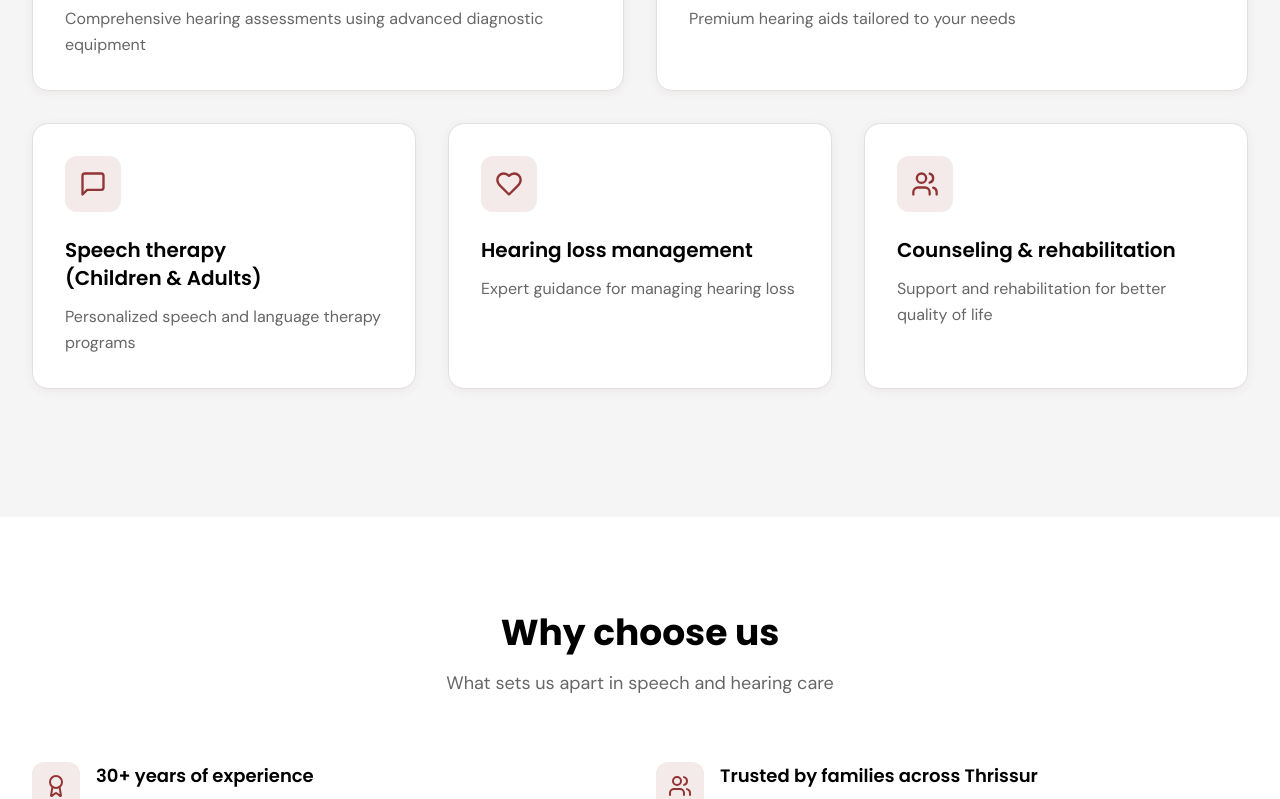
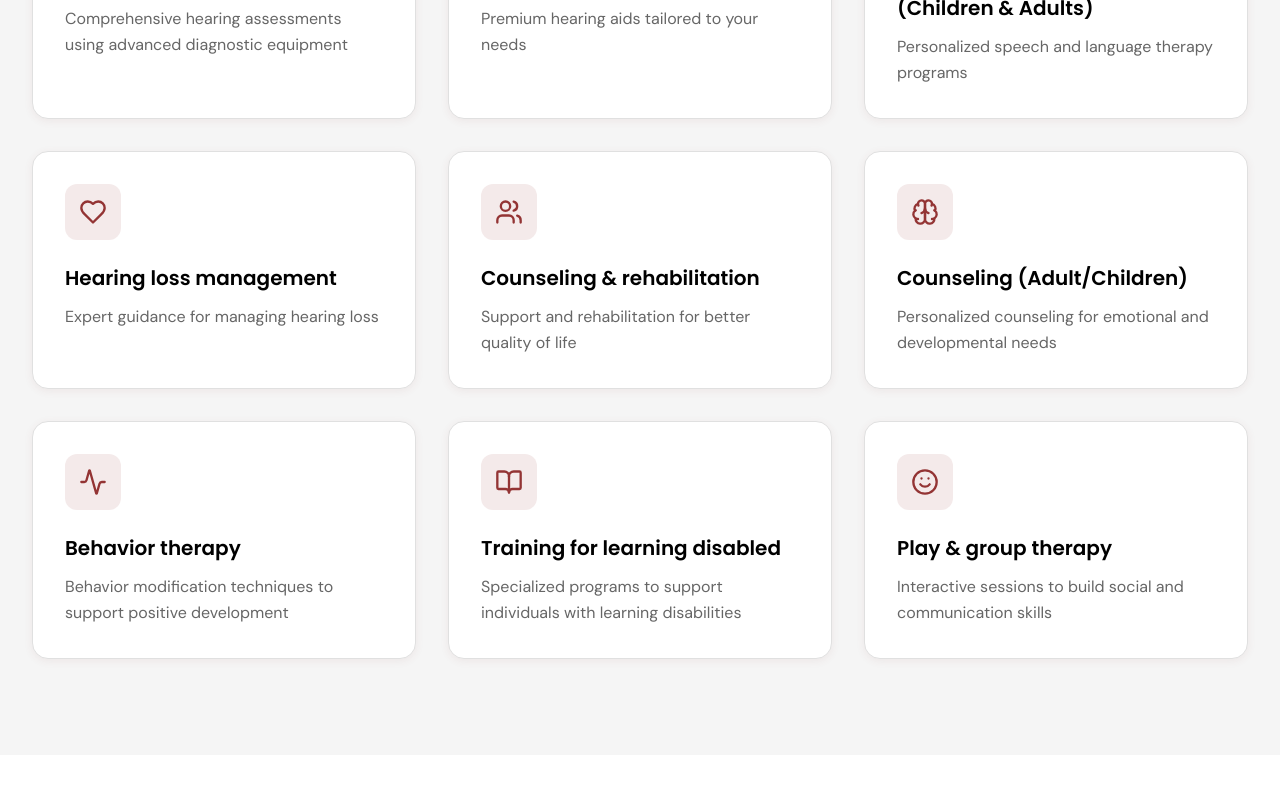
Before and after one commit to arjunvijayanup/sravya-hearing-clinic, a React (Vite) app in the folder apps/web/: page / in a window 1280 px wide. Shown: the part 1800-2599 px from the top of the page. Built offline with nearby package versions, Linux system fonts and the light colour scheme.

Commit message:
Changes to our services section + Our location kodungallur clinic location update

```diff
--- a/apps/web/src/components/Footer.jsx
+++ b/apps/web/src/components/Footer.jsx
@@ -67,7 +67,7 @@ const Footer = () => {
                 <MapPin className="w-5 h-5 text-primary flex-shrink-0 mt-0.5" />
                 <div>
                   <p className="text-sm font-medium">Kodungallore Clinic</p>
-                  <p className="text-sm text-secondary-foreground/80 mb-1">Kodungallore, Thrissur</p>
+                  <p className="text-sm text-secondary-foreground/80 mb-1">Thiruvanchikulam, Kodungallore, Thrissur, Kerala 680664</p>
                   <a href="tel:+918848320580" className="text-sm text-primary hover:underline">+91 88483 20580</a>
                 </div>
               </div>
--- a/apps/web/src/pages/HomePage.jsx
+++ b/apps/web/src/pages/HomePage.jsx
@@ -2,7 +2,7 @@ import React, { useState } from 'react';
 import { Helmet } from 'react-helmet';
 import { motion } from 'framer-motion';
 import { Button } from '@/components/ui/button';
-import { Phone, MapPin, MessageCircle, Ear, Stethoscope, MessageSquare, Heart, Users, Award, Shield, DollarSign, Star, StarHalf, ExternalLink } from 'lucide-react';
+import { Phone, MapPin, MessageCircle, Ear, Stethoscope, MessageSquare, Heart, Users, Award, Shield, DollarSign, Star, StarHalf, ExternalLink, Brain, Activity, BookOpen, Smile } from 'lucide-react';
 import { toast } from 'sonner';
 import ServiceCard from '@/components/ServiceCard.jsx';
 import TestimonialCard from '@/components/TestimonialCard.jsx';
@@ -54,6 +54,22 @@ const HomePage = () => {
     icon: Users,
     title: 'Counseling & rehabilitation',
     description: 'Support and rehabilitation for better quality of life'
+  }, {
+    icon: Brain,
+    title: 'Counseling (Adult/Children)',
+    description: 'Personalized counseling for emotional and developmental needs'
+  }, {
+    icon: Activity,
+    title: 'Behavior therapy',
+    description: 'Behavior modification techniques to support positive development'
+  }, {
+    icon: BookOpen,
+    title: 'Training for learning disabled',
+    description: 'Specialized programs to support individuals with learning disabilities'
+  }, {
+    icon: Smile,
+    title: 'Play & group therapy',
+    description: 'Interactive sessions to build social and communication skills'
   }];
   const features = [{
     icon: Award,
@@ -203,12 +219,8 @@ const HomePage = () => {
               </p>
             </motion.div>
 
-            <div className="grid grid-cols-1 md:grid-cols-2 gap-8 mb-8">
-              {services.slice(0, 2).map((service, index) => <ServiceCard key={index} {...service} index={index} />)}
-            </div>
-
-            <div className="grid grid-cols-1 md:grid-cols-3 gap-8 mb-8">
-              {services.slice(2, 5).map((service, index) => <ServiceCard key={index + 2} {...service} index={index + 2} />)}
+            <div className="grid grid-cols-1 md:grid-cols-3 gap-8">
+              {services.map((service, index) => <ServiceCard key={index} {...service} index={index} />)}
             </div>
           </div>
         </section>
```
